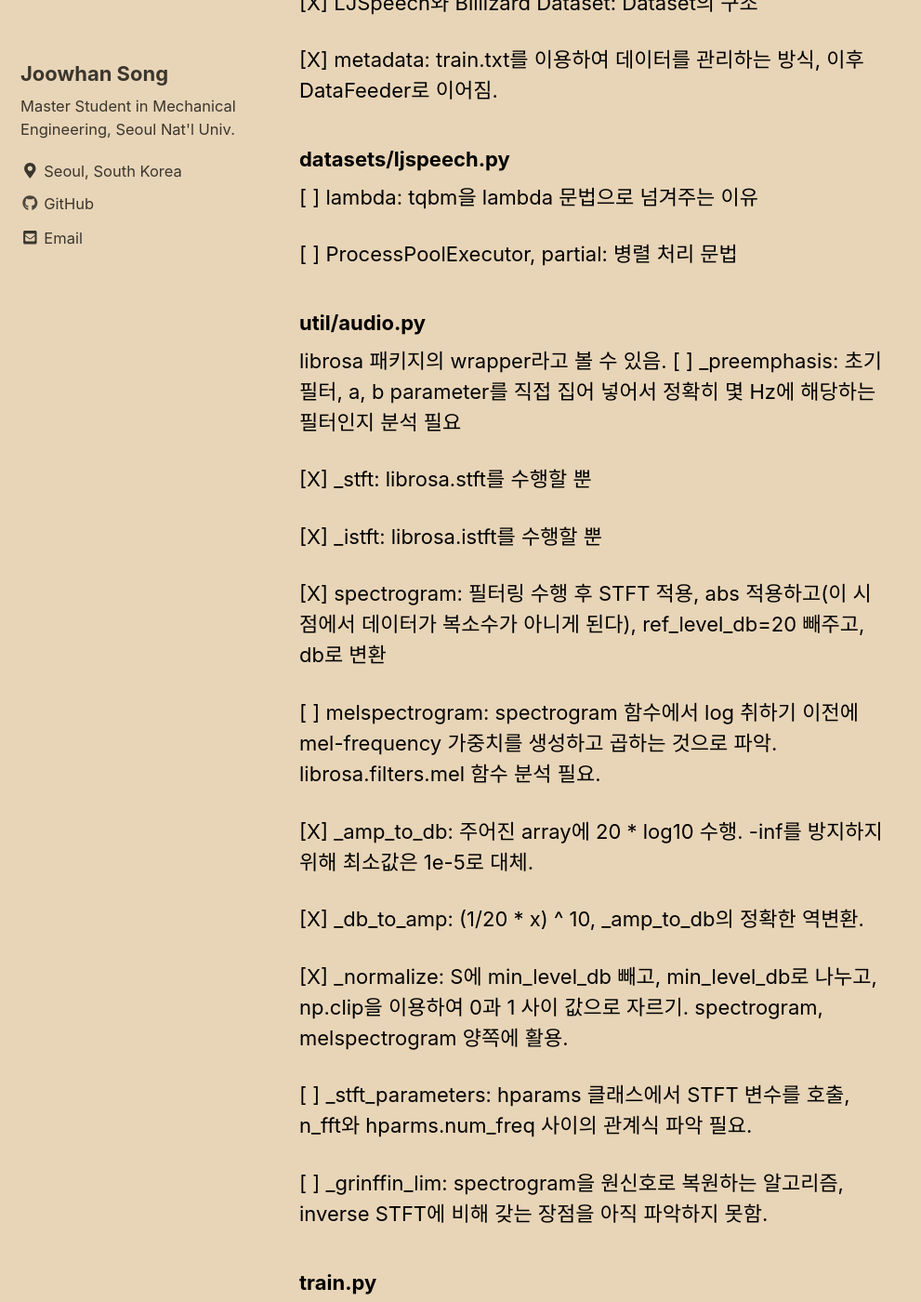
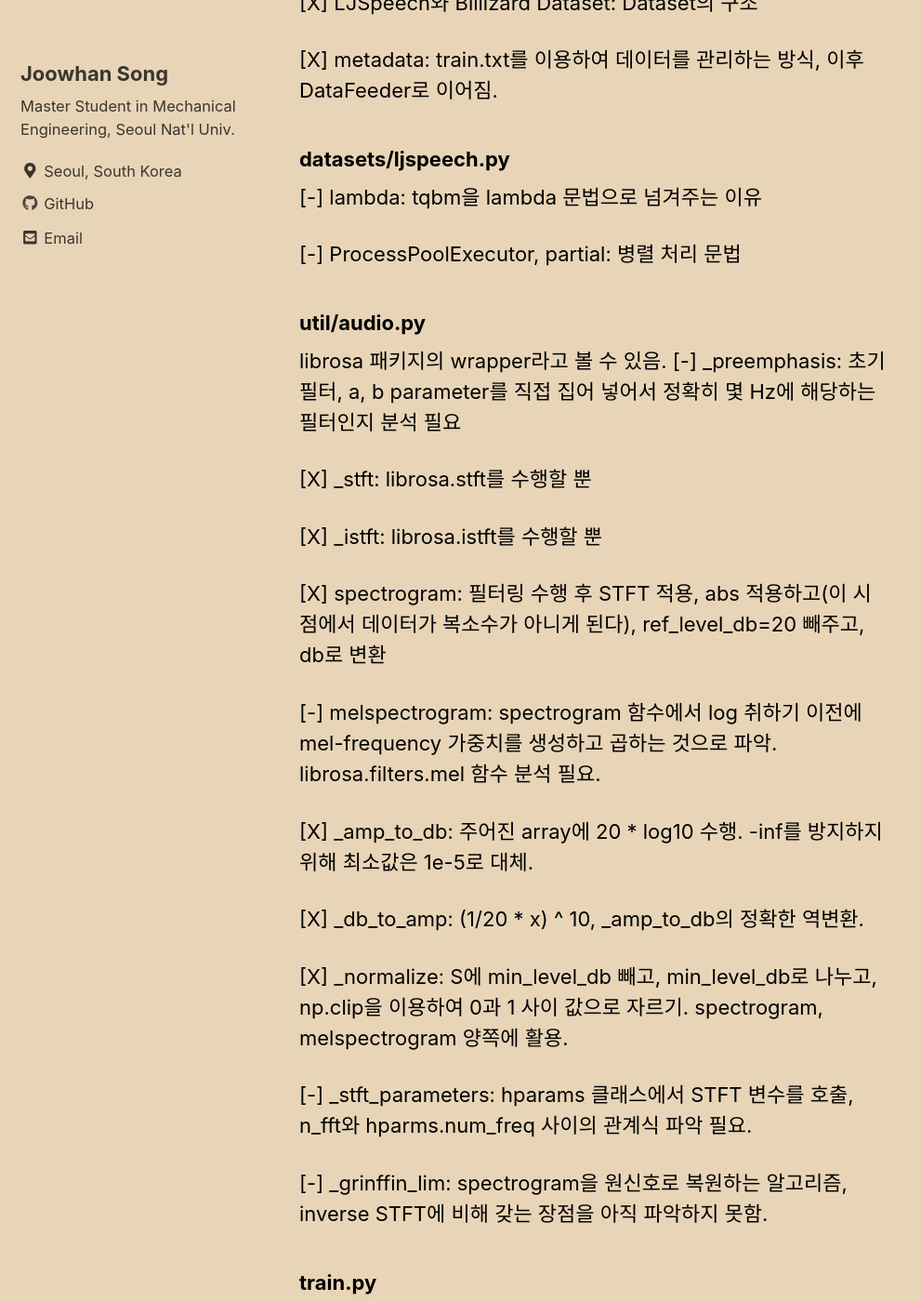
Before and after one commit to Joovvhan/joovvhan.github.io, a Jekyll site: the page built from _posts/2019-01-05-keith-ito-tacotron.md, in a window 1280 px wide and 1400 px high, scrolled down 678 px. Shown: the whole window at 93% size, without its empty margins (0-991 px from the left). Built offline with Jekyll 4.4.1, drawn with Linux system fonts in a browser that asks for light colours; cached includes are drawn as plain includes; nearby versions of some CDN libraries.

Commit message:
Modified a blank todo

```diff
--- a/_posts/2019-01-05-keith-ito-tacotron.md
+++ b/_posts/2019-01-05-keith-ito-tacotron.md
@@ -16,13 +16,13 @@ title: "Keith Ito's Tacotron Review"
 [X] metadata: train.txt를 이용하여 데이터를 관리하는 방식, 이후 DataFeeder로 이어짐.
 
 ### datasets/ljspeech.py
-[ ] lambda: tqbm을 lambda 문법으로 넘겨주는 이유
+[-] lambda: tqbm을 lambda 문법으로 넘겨주는 이유
 
-[ ] ProcessPoolExecutor, partial: 병렬 처리 문법
+[-] ProcessPoolExecutor, partial: 병렬 처리 문법
 
 ### util/audio.py
 librosa 패키지의 wrapper라고 볼 수 있음.
-[ ] _preemphasis: 초기 필터, a, b parameter를 직접 집어 넣어서 정확히 몇 Hz에 해당하는 필터인지 분석 필요
+[-] _preemphasis: 초기 필터, a, b parameter를 직접 집어 넣어서 정확히 몇 Hz에 해당하는 필터인지 분석 필요
 
 [X] _stft: librosa.stft를 수행할 뿐
 
@@ -30,7 +30,7 @@ librosa 패키지의 wrapper라고 볼 수 있음.
 
 [X] spectrogram: 필터링 수행 후 STFT 적용, abs 적용하고(이 시점에서 데이터가 복소수가 아니게 된다), ref_level_db=20 빼주고, db로 변환
 
-[ ] melspectrogram: spectrogram 함수에서 log 취하기 이전에 mel-frequency 가중치를 생성하고 곱하는 것으로 파악. librosa.filters.mel 함수 분석 필요.
+[-] melspectrogram: spectrogram 함수에서 log 취하기 이전에 mel-frequency 가중치를 생성하고 곱하는 것으로 파악. librosa.filters.mel 함수 분석 필요.
 
 [X] _amp_to_db: 주어진 array에 20 * log10 수행. -inf를 방지하지 위해 최소값은 1e-5로 대체.
 
@@ -38,9 +38,9 @@ librosa 패키지의 wrapper라고 볼 수 있음.
 
 [X] _normalize: S에 min_level_db 빼고, min_level_db로 나누고, np.clip을 이용하여 0과 1 사이 값으로 자르기. spectrogram, melspectrogram 양쪽에 활용.
 
-[ ] _stft_parameters: hparams 클래스에서 STFT 변수를 호출, n_fft와 hparms.num_freq 사이의 관계식 파악 필요.
+[-] _stft_parameters: hparams 클래스에서 STFT 변수를 호출, n_fft와 hparms.num_freq 사이의 관계식 파악 필요.
 
-[ ] _grinffin_lim: spectrogram을 원신호로 복원하는 알고리즘, inverse STFT에 비해 갖는 장점을 아직 파악하지 못함.
+[-] _grinffin_lim: spectrogram을 원신호로 복원하는 알고리즘, inverse STFT에 비해 갖는 장점을 아직 파악하지 못함.
 
 
 ### train.py
```
